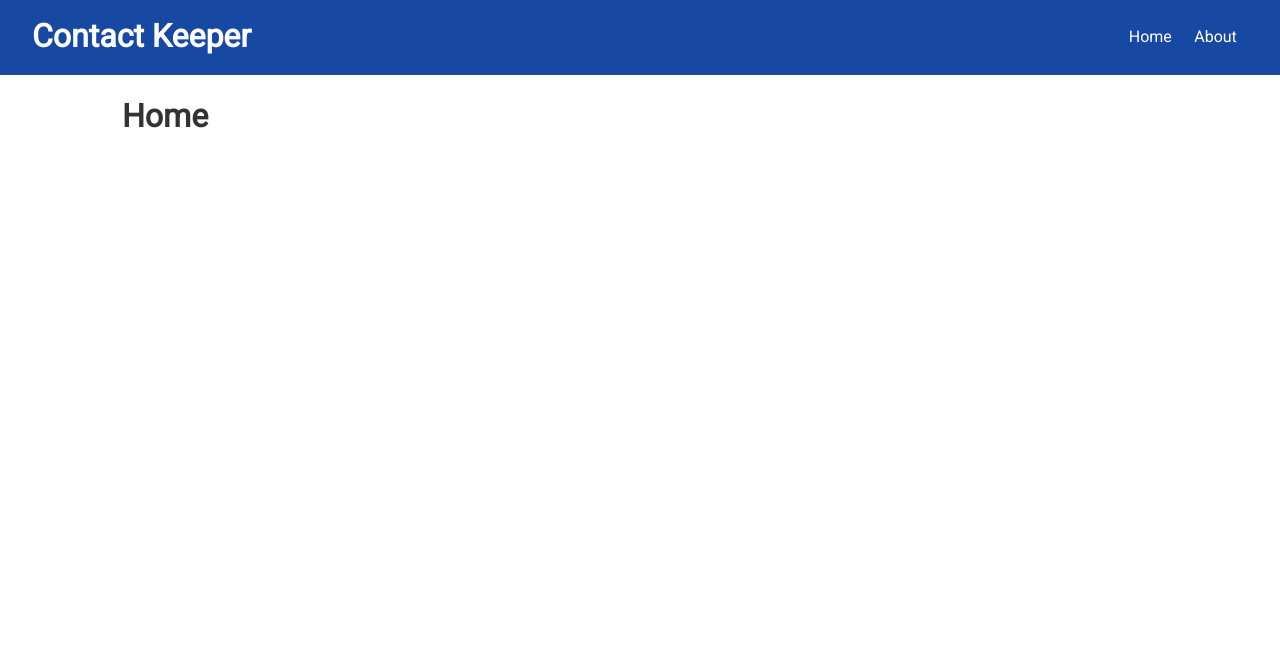
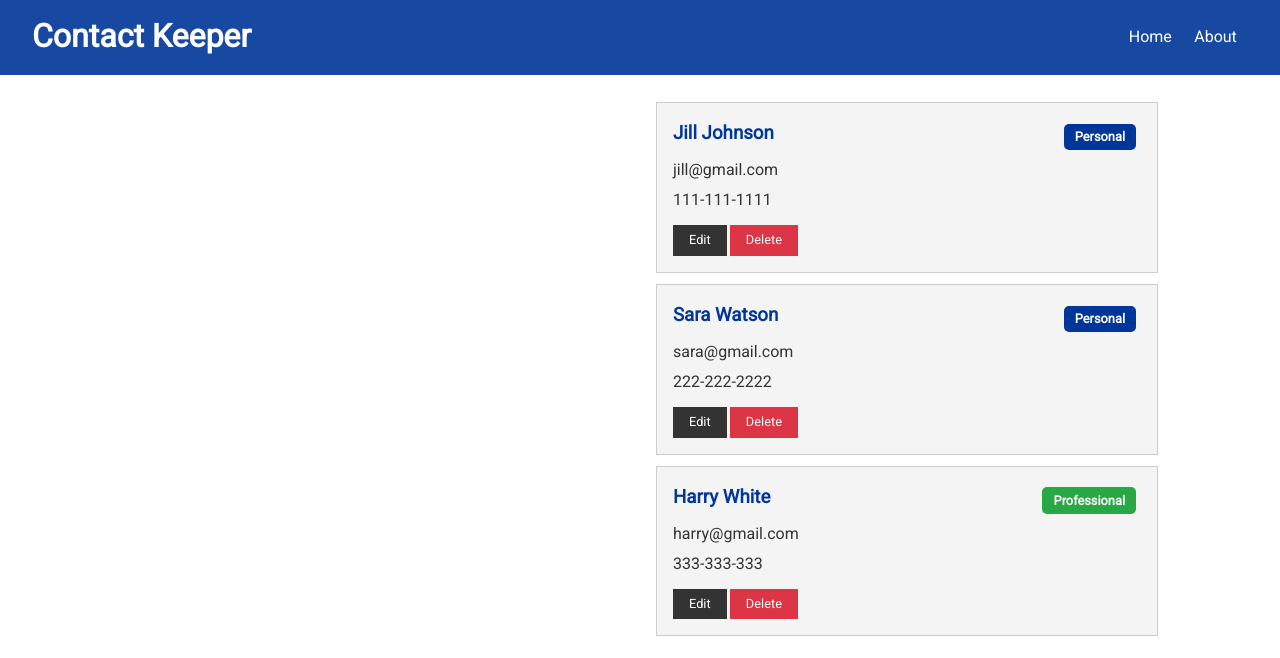
Before and after one commit to mattegan111/contact-keeper, a React (Create React App) app in the folder client/: page / in a window 1280 px wide. Shown: the top 658 px of the page. Built offline with nearby package versions, Linux system fonts and the light colour scheme.

Commit message:
Add useContext and display Contacts

```diff
--- a/client/src/App.js
+++ b/client/src/App.js
@@ -5,8 +5,11 @@
 import Home from './components/pages/Home'
 import About from './components/pages/About'
 
+import ContactState from './context/contact/ContactState'
+
 export const App = () => {
   return (
+    <ContactState>
     <Router>
       <Fragment>
         <Navbar />
@@ -18,6 +21,7 @@
         </div>
       </Fragment>
     </Router>
+    </ContactState>
   );
 }
 
--- /dev/null
+++ b/client/src/components/contacts/ContactItem.js
@@ -0,0 +1,44 @@
+import React from 'react'
+import PropTypes from 'prop-types'
+
+const ContactItem = ({ contact }) => {
+  const { id, name, email, phone, type } = contact
+
+  return (
+    <div className='card bg-light'>
+      <h3 className='text-primary text-left'>
+        {name}{' '}
+        <span style={{ float: 'right' }}
+          className={
+            'badge ' +
+            (type === 'professional' ? 'badge-success' : 'badge-primary')
+            }
+        >
+          {type.charAt(0).toUpperCase() + type.slice(1)}
+        </span>
+      </h3>
+      <ul className="list">
+        {email && (
+        <li>
+          <i className='fas fa-envelope-open' /> {email}
+        </li>
+        )}
+        {phone && (
+        <li>
+          <i className='fas fa-phone' /> {phone}
+        </li>
+        )}
+      </ul>
+      <p>
+        <button className='btn btn-dark btn-sm'>Edit</button>
+        <button className='btn btn-danger btn-sm'>Delete</button>
+      </p>
+    </div>
+  )
+}
+
+ContactItem.propTypes = {
+  contact: PropTypes.object.isRequired,
+}
+
+export default ContactItem
--- /dev/null
+++ b/client/src/components/contacts/Contacts.js
@@ -0,0 +1,19 @@
+import React, { Fragment, useContext } from 'react'
+import ContactItem from './ContactItem'
+import ContactContext from '../../context/contact/contactContext'
+
+const Contacts = () => {
+  const contactContext = useContext(ContactContext)
+
+  const { contacts } = contactContext
+
+  return (
+    <Fragment>
+      {contacts.map(contact => (
+      <ContactItem key={contact.id} contact={contact}/>
+      ))}
+    </Fragment>
+  )
+}
+
+export default Contacts
--- a/client/src/components/pages/Home.js
+++ b/client/src/components/pages/Home.js
@@ -1,9 +1,13 @@
 import React from 'react'
+import Contacts from '../contacts/Contacts'
 
 const Home = () => {
   return (
-    <div>
-      <h1>Home</h1>
+    <div className='grid-2'>
+      <div>{/* {Contact form} */}</div>
+      <div>
+        <Contacts />
+      </div>
     </div>
   )
 }
--- /dev/null
+++ b/client/src/context/contact/ContactState.js
@@ -0,0 +1,68 @@
+import React, { useReducer } from 'react'
+import uuid from 'uuid'
+import contactContext from './contactContext'
+import contactReducer from './contactReducer'
+import {
+  ADD_CONTACT,
+  DELETE_CONTACT,
+  SET_CURRENT,
+  CLEAR_CURRENT,
+  UPDATE_CONTACT,
+  FILTER_CONTACTS,
+  CLEAR_FILTER
+} from '../types'
+
+const ContactState = props => {
+  const initialState = {
+    contacts: [
+      {
+        id: 1,
+        name: 'Jill Johnson',
+        email: 'jill@gmail.com',
+        phone: '111-111-1111',
+        type: 'personal'
+      },
+      {
+        id: 2,
+        name: 'Sara Watson',
+        email: 'sara@gmail.com',
+        phone: '222-222-2222',
+        type: 'personal'
+      },
+      {
+        id: 3,
+        name: 'Harry White',
+        email: 'harry@gmail.com',
+        phone: '333-333-333',
+        type: 'professional'
+      }
+    ]
+  }
+
+  const [state, dispatch] = useReducer(contactReducer, initialState)
+
+  // Add Contact
+
+  // Delete Contact
+
+  // Set Current Contact
+
+  // Clear Current Contact
+
+  // Update Contact
+
+  // Filter Contacts
+
+  // Clear Filter
+
+  return (
+    <contactContext.Provider
+    value={{
+      contacts: state.contacts
+    }}>
+      { props.children }
+    </contactContext.Provider>
+  )
+}
+
+export default ContactState
--- /dev/null
+++ b/client/src/context/contact/contactContext.js
@@ -0,0 +1,5 @@
+import { createContext } from 'react'
+
+const contactContext = createContext()
+
+export default contactContext
--- /dev/null
+++ b/client/src/context/types.js
@@ -0,0 +1,9 @@
+export const ADD_CONTACT = 'ADD_CONTACT'
+export const DELETE_CONTACT = 'DELETE_CONTACT'
+export const SET_CURRENT = 'SET_CURRENT'
+export const CLEAR_CURRENT = 'CLEAR_CURRENT'
+export const UPDATE_CONTACT = 'UPDATE_CONTACT'
+export const FILTER_CONTACTS = 'FILTER_CONTACTS'
+export const CLEAR_FILTER = 'CLEAR_FILTER'
+export const SET_ALERT = 'SET_ALERT'
+export const REMOVE_ALERT = 'REMOVE_ALERT'
```
Also changed, not shown: client/src/context/contact/contactReducer.js (added).
